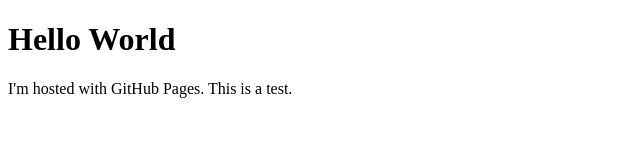
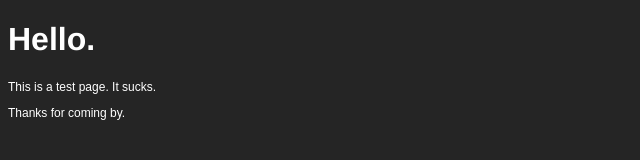
Before and after one commit to damonflavell/damonflavell.github.io, a plain HTML site: page index.html in a window 1280 px wide. Shown: the whole page, without its empty margins (0-640 px from the left). Drawn offline with Linux system fonts and the light colour scheme.

Commit message:
Update index.html

```diff
--- a/index.html
+++ b/index.html
@@ -1,7 +1,18 @@
 <!DOCTYPE html>
 <html>
+<head>
+<title>
+damonflavell @ GitHub</title>
+<meta name="viewport" content="width=device-width, initial-scale=1">
+<style>
+body {background-color:#252525;background-repeat:no-repeat;background-position:top left;background-attachment:fixed;}
+h1{font-family:Helvetica, sans-serif;color:#ffffff;background-color:#252525;}
+p {font-family:Arial, sans-serif;font-size:12px;font-style:normal;font-weight:normal;color:#ffffff;background-color:#252525;}
+</style>
+</head>
 <body>
-<h1>Hello World</h1>
-<p>I'm hosted with GitHub Pages. This is a test.</p>
+<h1>Hello.</h1>
+<p>This is a test page. It sucks. </p>
+<p>Thanks for coming by.</p>
 </body>
 </html>
```
